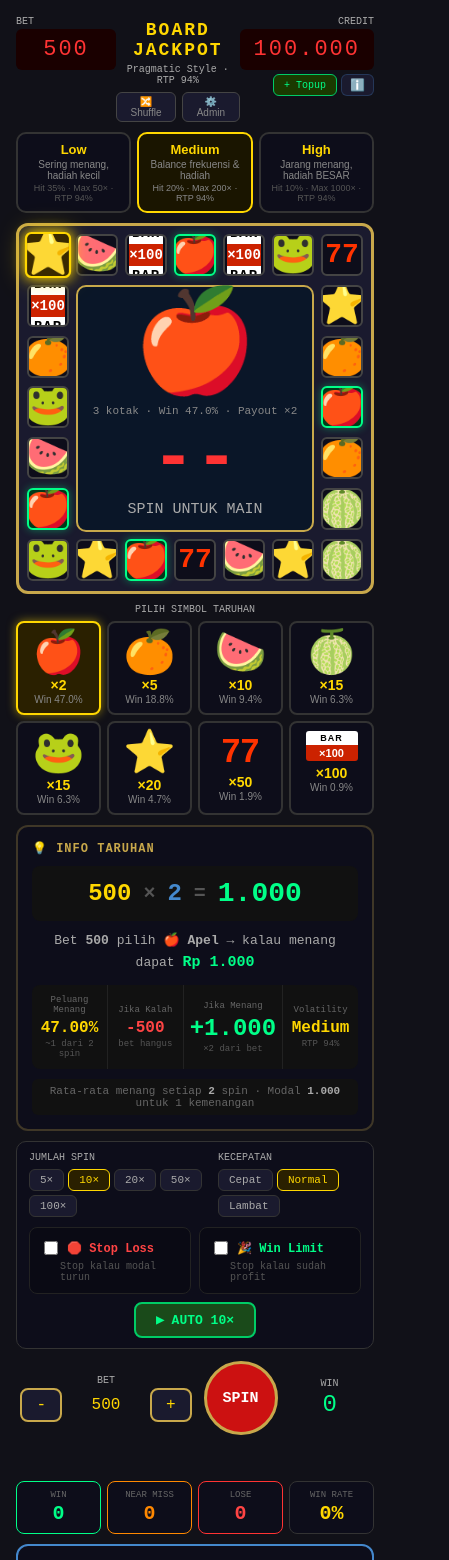
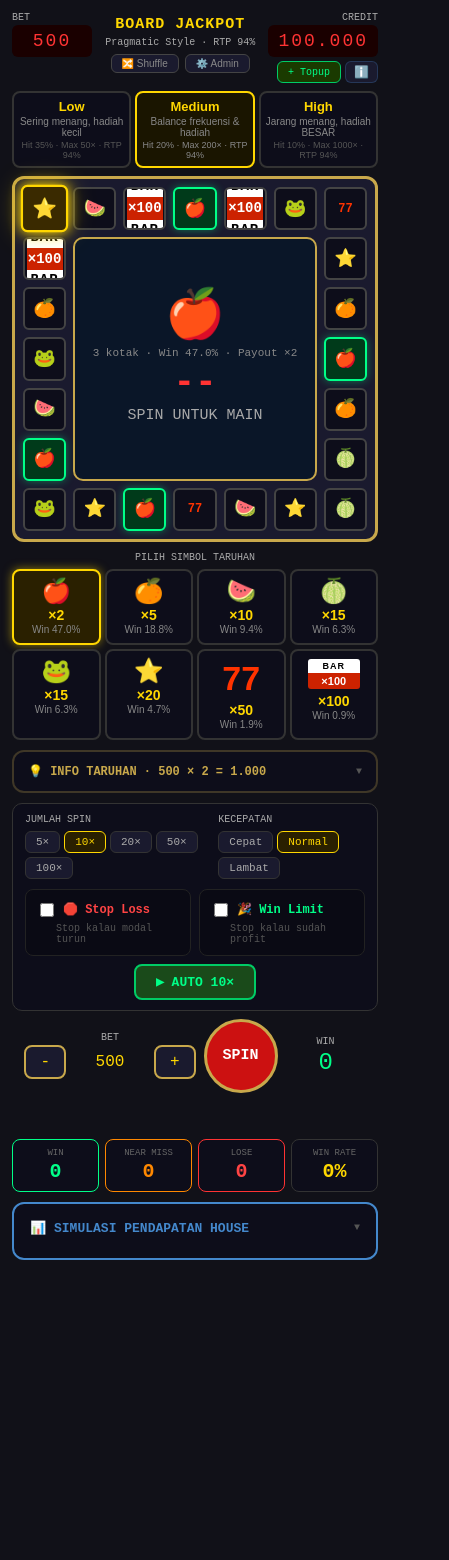
Before and after one commit to devhdn-212/slotmachine-fruit, a Svelte app: page / in a window 390 px wide. Shown: the top 1560 px of the page, 449 px wide, since content can reach past the window. After the commit the page ends 1272 px from the top, so only its background shows below. Built offline with nearby package versions, Linux system fonts and the light colour scheme.

Commit message:
update layout mobile

```diff
--- a/src/App.svelte
+++ b/src/App.svelte
@@ -679,8 +679,9 @@
     {/each}
   </div>
 
-  <!-- Info Win Panel -->
-  <div class="info-panel">
+  <!-- Info Win Panel — collapsible -->
+  <details class="info-panel">
+  <summary class="info-summary">💡 INFO TARUHAN · {fmt(bet)} × {pickedDef.pay} = {fmt(potentialWin)}</summary>
     <div class="info-title">💡 INFO TARUHAN</div>
     <div class="info-content">
       <div class="info-formula">
@@ -732,7 +733,7 @@
         Modal <strong>{fmt(bet * Math.round(1/pickedHR))}</strong> untuk 1 kemenangan
       </div>
     </div>
-  </div>
+  </details>
 
   <!-- Autospin -->
   <div class="auto-wrap">
@@ -899,7 +900,7 @@
   {/if}
 
   <!-- Simulasi Panel -->
-  <div class="sim-panel">
+  <details class="sim-panel"><summary class="sim-summary">📊 SIMULASI PENDAPATAN HOUSE</summary>
     <div class="sim-title">📊 SIMULASI PENDAPATAN HOUSE</div>
     <div class="sim-form">
       <div class="sim-field">
@@ -980,7 +981,7 @@
       </div>
     </div>
     {/if}
-  </div>
+  </details>
 
   <!-- History -->
   {#if history.length > 0}
@@ -1159,18 +1160,19 @@
   </div>
   {/if}
 
+
+
 </div>
-
 <style>
   *{box-sizing:border-box}
-  :global(body){background:#111118!important;margin:0;padding:0}
-  :global(html){background:#111118!important}
-  .game{max-width:960px;margin:0 auto;padding:1rem;font-family:monospace;background:#111118;user-select:none;min-height:100vh}
-  .top-bar{display:flex;justify-content:space-between;align-items:flex-start;margin-bottom:10px}
-  .led{background:#1a0000;color:#ff3333;font-size:22px;padding:8px 14px;border-radius:6px;min-width:100px;text-align:center;letter-spacing:2px;font-family:monospace}
+  :global(body,html){background:#111118!important;margin:0;padding:0;min-height:100vh}
+  :global(#app){background:#111118!important;min-height:100vh}
+  .game{max-width:640px;margin:0 auto;padding:0.75rem;font-family:monospace;background:#111118;user-select:none;min-height:100vh}
+  .top-bar{display:flex;justify-content:space-between;align-items:flex-start;margin-bottom:8px;gap:4px}
+  .led{background:#1a0000;color:#ff3333;font-size:18px;padding:6px 10px;border-radius:6px;min-width:80px;text-align:center;letter-spacing:2px;font-family:monospace}
   .lbl{font-size:10px;color:#aaa;margin-bottom:2px}
   .title-box{text-align:center;padding-top:4px;display:flex;flex-direction:column;align-items:center;gap:4px}
-  .title{font-size:18px;color:#ffd700;font-weight:700;letter-spacing:2px}
+  .title{font-size:15px;color:#ffd700;font-weight:700;letter-spacing:1px}
   .subtitle{font-size:10px;color:#aaa}
   .btn-shuffle{background:#1a1a2e;color:#888;border:1px solid #444;border-radius:6px;padding:3px 10px;font-size:10px;cursor:pointer;transition:all 0.15s}
   .btn-shuffle:hover:not(:disabled){border-color:#ffd700;color:#ffd700}
@@ -1202,8 +1204,8 @@
   .admin-btn-apply:hover{background:#224400}
 
   /* Vol */
-  .vol-wrap{display:flex;gap:6px;margin-bottom:10px}
-  .vol-btn{flex:1;background:#0d0d1a;border:2px solid #333;border-radius:10px;padding:8px 6px;cursor:pointer;transition:all 0.15s;color:white;text-align:center}
+  .vol-wrap{display:grid;grid-template-columns:repeat(3,1fr);gap:4px;margin-bottom:8px}
+  .vol-btn{background:#0d0d1a;border:2px solid #333;border-radius:8px;padding:6px 4px;cursor:pointer;transition:all 0.15s;color:white;text-align:center;min-width:0}
   .vol-btn:hover:not(:disabled){border-color:#ffd700}
   .vol-btn.selected.vol-low{border-color:#00cc66;background:#001a0d}
   .vol-btn.selected.vol-med{border-color:#ffd700;background:#1a1500}
@@ -1225,8 +1227,8 @@
   .cell.near-cell{background:#3a0a00;border-color:#ff4444;box-shadow:0 0 12px #ff4444;animation:nearpulse 0.4s ease-in-out 3}
   .cell.empty{background:transparent;border:none}
   @keyframes nearpulse{0%,100%{box-shadow:0 0 12px #ff4444}50%{box-shadow:0 0 24px #ff4444,0 0 40px #ff444088}}
-  .cell-em{font-size:42px;line-height:1}
-  .cell-77{font-size:28px;font-weight:800;color:#ff3300;line-height:1}
+  .cell-em{font-size:clamp(18px,4vw,42px);line-height:1}
+  .cell-77{font-size:clamp(12px,2.5vw,28px);font-weight:800;color:#ff3300;line-height:1}
   .bar-wrap{display:flex;flex-direction:column;align-items:center;width:92%}
   .bar-top,.bar-bot{background:#fff;color:#000;font-size:14px;font-weight:800;width:100%;text-align:center;line-height:1.5;letter-spacing:1px}
   .bar-mid{background:#cc2200;color:#fff;font-size:14px;font-weight:800;width:100%;text-align:center;line-height:1.6}
@@ -1234,23 +1236,23 @@
   .center-panel.near-miss{border-color:#ff4444;background:#1a0808;animation:nearflash 0.5s ease-in-out 2}
   @keyframes nearflash{0%,100%{background:#0a1628}50%{background:#2a0808}}
   .center-sym-wrap{display:flex;align-items:center;justify-content:center}
-  .c-em{font-size:100px;line-height:1}
-  .c77{font-size:80px;font-weight:800;color:#ff3300;line-height:1}
+  .c-em{font-size:clamp(48px,12vw,100px);line-height:1}
+  .c77{font-size:clamp(40px,10vw,80px);font-weight:800;color:#ff3300;line-height:1}
   .center-bar{width:160px}
   .cb-top,.cb-bot{background:#fff;color:#000;font-size:22px;font-weight:800;text-align:center;padding:5px 0;letter-spacing:2px}
   .cb-mid{background:#cc2200;color:#fff;font-size:32px;font-weight:800;text-align:center;padding:8px 0}
   .center-count{font-size:11px;color:#888}
-  .center-num{font-size:72px;color:#ff3333;line-height:1;font-family:monospace;font-weight:700}
+  .center-num{font-size:clamp(36px,8vw,72px);color:#ff3333;line-height:1;font-family:monospace;font-weight:700}
   .center-lbl{font-size:15px;color:#aaa;text-align:center}
 
   /* Paytable */
   .section-lbl{font-size:10px;color:#aaa;text-align:center;margin-top:10px;margin-bottom:6px}
-  .paytable{display:grid;grid-template-columns:repeat(4,1fr);gap:6px}
+  .paytable{display:grid;grid-template-columns:repeat(4,1fr);gap:4px}
   .pay-btn{background:#0d0d1a;border:2px solid #333;border-radius:8px;padding:8px 6px;cursor:pointer;transition:all 0.15s;color:white;display:flex;flex-direction:column;align-items:center;gap:4px}
   .pay-btn:hover:not(:disabled){border-color:#ffd700;background:#1a1a00}
   .pay-btn.selected{border-color:#ffd700;background:#2a2000;box-shadow:0 0 10px #ffd70088}
   .pay-btn:disabled{opacity:0.5;cursor:not-allowed}
-  .pt-em{font-size:42px;line-height:1}
+  .pt-em{font-size:clamp(24px,5vw,42px);line-height:1}
   .pt-77{font-size:34px;font-weight:800;color:#ff3300}
   .pt-bar{width:52px}
   .ptb-top{background:#fff;color:#000;font-size:9px;font-weight:800;text-align:center;padding:2px;letter-spacing:1px;border-radius:3px 3px 0 0}
@@ -1260,8 +1262,20 @@
   .pt-count{font-size:11px;color:#666}
   .pt-hit{font-size:10px;color:#888}
 
+  /* Info Panel collapsible */
+  .info-panel{background:#0d0d1a;border:2px solid #c8a84b44;border-radius:12px;margin-top:10px}
+  .info-panel[open]{padding-bottom:14px}
+  .info-summary{padding:12px 14px;font-size:12px;color:#c8a84b;font-weight:700;cursor:pointer;list-style:none;display:flex;align-items:center;gap:6px}
+  .info-summary::-webkit-details-marker{display:none}
+  .info-summary::after{content:'▼';margin-left:auto;font-size:10px;color:#555}
+  .info-panel[open] .info-summary::after{content:'▲'}
+  .info-content{padding:0 14px}
+  .sim-summary{font-size:13px;color:#4488cc;font-weight:700;cursor:pointer;list-style:none;display:flex;align-items:center;gap:6px;padding:4px 0 10px}
+  .sim-summary::-webkit-details-marker{display:none}
+  .sim-summary::after{content:'▼';margin-left:auto;font-size:10px;color:#555}
+  .sim-panel[open] .sim-summary::after{content:'▲'}
+
   /* Info Panel */
-  .info-panel{background:#0d0d1a;border:2px solid #c8a84b44;border-radius:12px;padding:14px;margin-top:10px}
   .info-title{font-size:12px;color:#c8a84b;font-weight:700;margin-bottom:10px;letter-spacing:1px}
   .info-content{display:flex;flex-direction:column;gap:10px}
   .info-formula{display:flex;align-items:center;justify-content:center;gap:12px;background:#111;border-radius:8px;padding:12px}
@@ -1325,7 +1339,7 @@
   .wl-badge{font-size:10px;color:#00ff88;background:#003a1a33;padding:2px 8px;border-radius:4px;border:1px solid #00ff8833}
 
   /* Controls */
-  .controls{display:flex;gap:12px;align-items:center;justify-content:center;margin-top:12px}
+  .controls{display:flex;gap:8px;align-items:center;justify-content:center;margin-top:8px}
   .bet-ctrl{text-align:center}
   .bet-val{color:#ffd700;font-size:16px;width:80px;text-align:center}
   .btn{background:#1a1a2e;color:#ffd700;border:2px solid #c8a84b;border-radius:8px;padding:6px 14px;font-size:16px;cursor:pointer;font-family:monospace}
@@ -1364,9 +1378,9 @@
   .profit-sub{font-size:10px;color:#555;margin-top:4px}
 
   /* Simulasi */
-  .sim-panel{background:#0d0d1a;border:2px solid #4488cc;border-radius:12px;padding:16px;margin-top:10px}
+  .sim-panel{background:#0d0d1a;border:2px solid #4488cc;border-radius:12px;padding:12px 16px;margin-top:10px}
   .sim-title{font-size:14px;color:#4488cc;font-weight:700;margin-bottom:10px}
-  .sim-form{display:grid;grid-template-columns:repeat(3,1fr);gap:8px;margin-bottom:10px}
+  .sim-form{display:grid;grid-template-columns:repeat(2,1fr);gap:6px;margin-bottom:10px}
   .sim-field{display:flex;flex-direction:column;gap:3px}
   .sim-field label{font-size:10px;color:#888}
   .sim-field input,.sim-field select{background:#1a1a2e;color:#ffd700;border:1px solid #444;border-radius:4px;padding:4px 8px;font-size:12px;font-family:monospace}
@@ -1387,7 +1401,7 @@
   /* History */
   .history-wrap{margin-top:10px}
   .history-title{font-size:10px;color:#aaa;text-align:center;margin-bottom:6px;letter-spacing:1px}
-  .history-list{display:flex;flex-direction:column;gap:4px;max-height:280px;overflow-y:auto}
+  .history-list{display:flex;flex-direction:column;gap:4px;max-height:200px;overflow-y:auto}
   .h-row{display:flex;align-items:center;gap:8px;background:#0d0d1a;border:1px solid #222;border-radius:6px;padding:6px 10px;font-size:12px}
   .h-row.h-win{border-color:#00ff8844}
   .h-row.h-lose{border-color:#ff333322}
```
